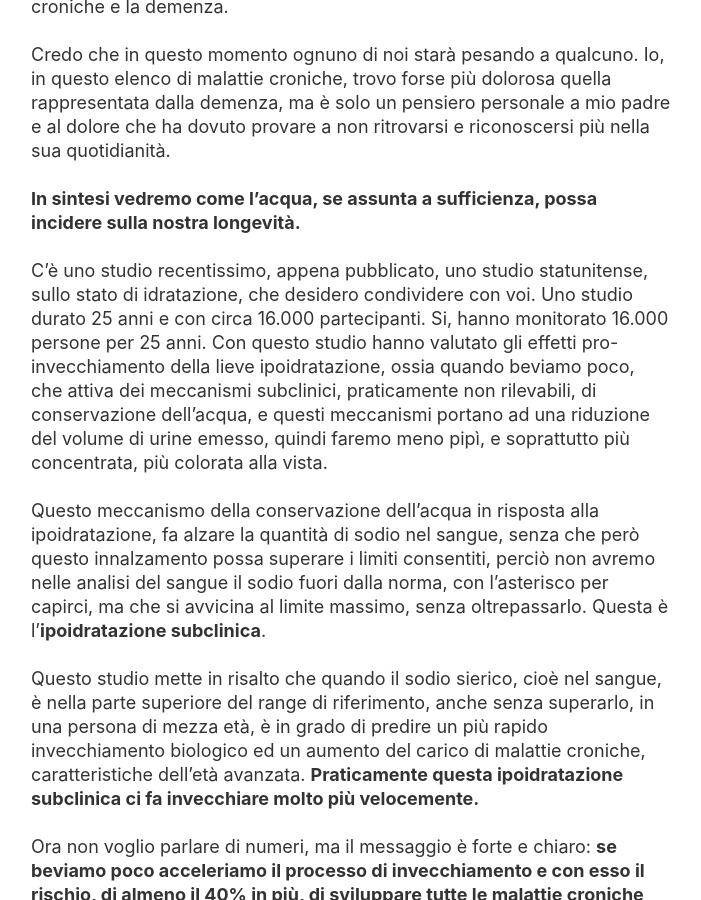
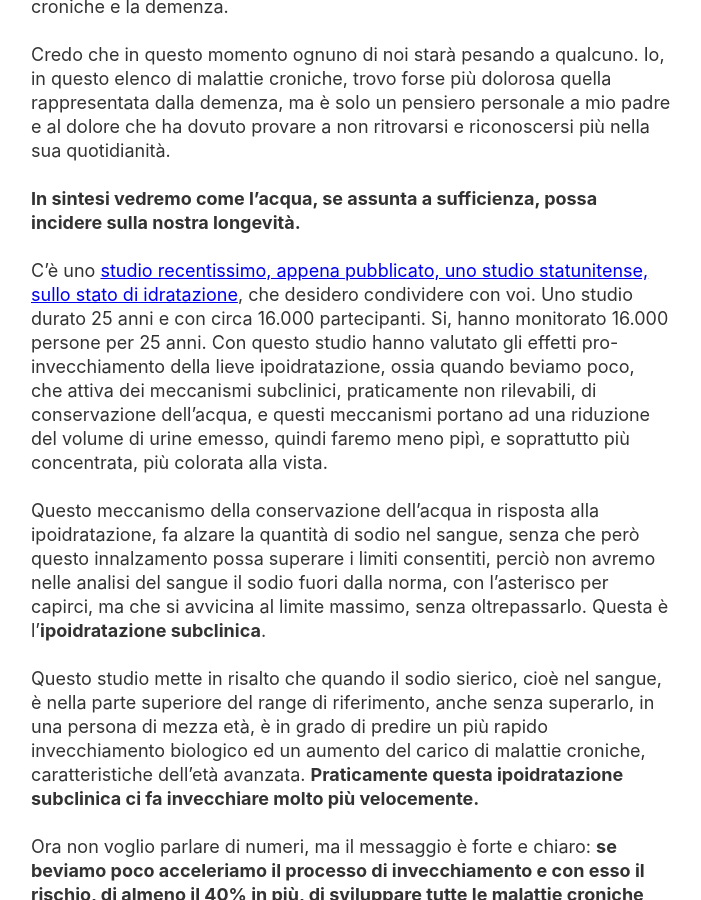
Before and after one commit to curlybracketshq/dietista.it, a Jekyll site: the page built from _posts/2023-01-23-la-forza-dell-acqua.markdown, in a window 1280 px wide and 900 px high, scrolled down 831 px. Shown: the whole window, without its empty margins (289-990 px from the left). Built offline with Jekyll 4.4.1, drawn with Linux system fonts in a browser that asks for light colours; part of the change alters nothing that is shown.

Commit message:
Add link to paper

```diff
--- a/_posts/2023-01-23-la-forza-dell-acqua.markdown
+++ b/_posts/2023-01-23-la-forza-dell-acqua.markdown
@@ -15,7 +15,7 @@ Credo che in questo momento ognuno di noi starà pesando a qualcuno. Io, in ques
 
 **In sintesi vedremo come l’acqua, se assunta a sufficienza, possa incidere sulla nostra longevità.**
 
-C’è uno studio recentissimo, appena pubblicato, uno studio statunitense, sullo stato di idratazione, che desidero condividere con voi. Uno studio durato 25 anni e con circa 16.000 partecipanti. Si, hanno monitorato 16.000 persone per 25 anni. Con questo studio hanno valutato gli effetti pro-invecchiamento della lieve ipoidratazione, ossia quando beviamo poco, che attiva dei meccanismi subclinici, praticamente non rilevabili, di conservazione dell’acqua, e questi meccanismi portano ad una riduzione del volume di urine emesso, quindi faremo meno pipì, e soprattutto più concentrata, più colorata alla vista.
+C’è uno [studio recentissimo, appena pubblicato, uno studio statunitense, sullo stato di idratazione](https://doi.org/10.1016/j.ebiom.2022.104404), che desidero condividere con voi. Uno studio durato 25 anni e con circa 16.000 partecipanti. Si, hanno monitorato 16.000 persone per 25 anni. Con questo studio hanno valutato gli effetti pro-invecchiamento della lieve ipoidratazione, ossia quando beviamo poco, che attiva dei meccanismi subclinici, praticamente non rilevabili, di conservazione dell’acqua, e questi meccanismi portano ad una riduzione del volume di urine emesso, quindi faremo meno pipì, e soprattutto più concentrata, più colorata alla vista.
 
 Questo meccanismo della conservazione dell’acqua in risposta alla ipoidratazione, fa alzare la quantità di sodio nel sangue, senza che però questo innalzamento possa superare i limiti consentiti, perciò non avremo nelle analisi del sangue il sodio fuori dalla norma, con l’asterisco per capirci, ma che si avvicina al limite massimo, senza oltrepassarlo. Questa è l’**ipoidratazione subclinica**.
 
```
